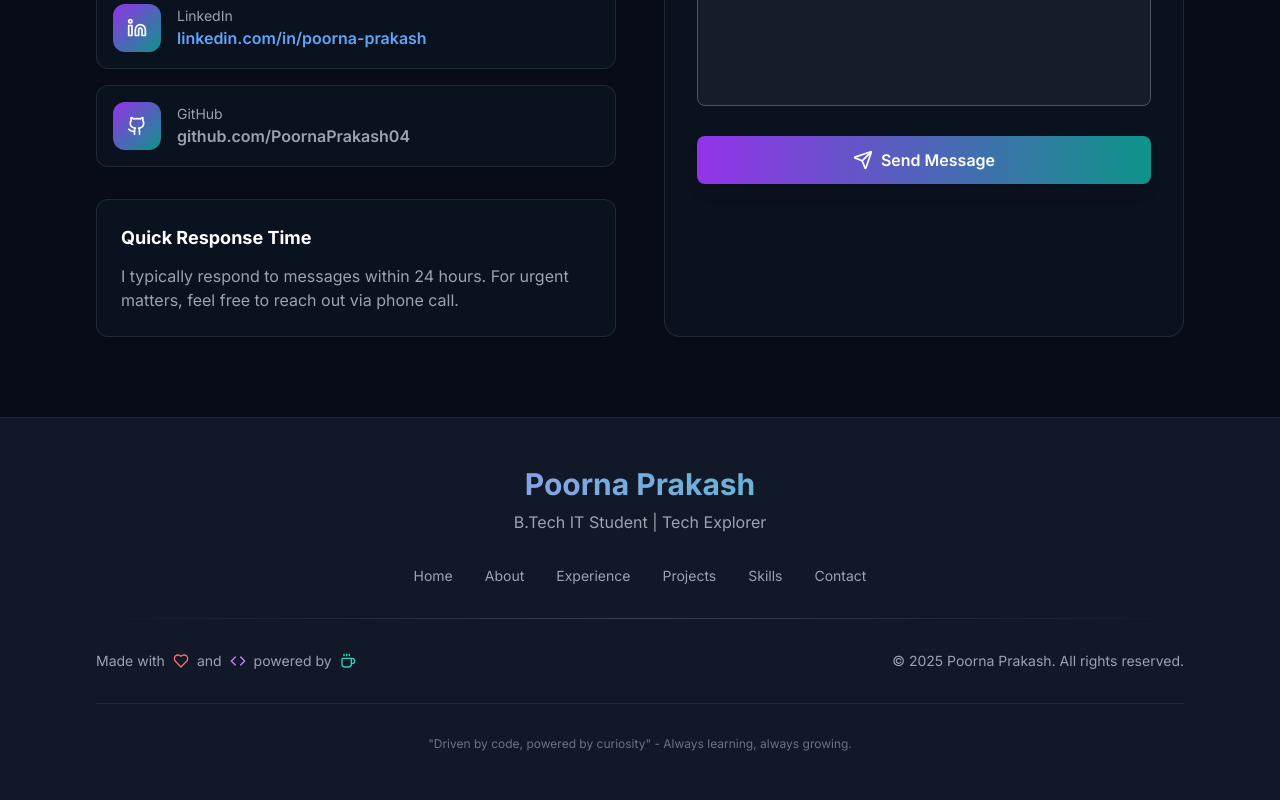
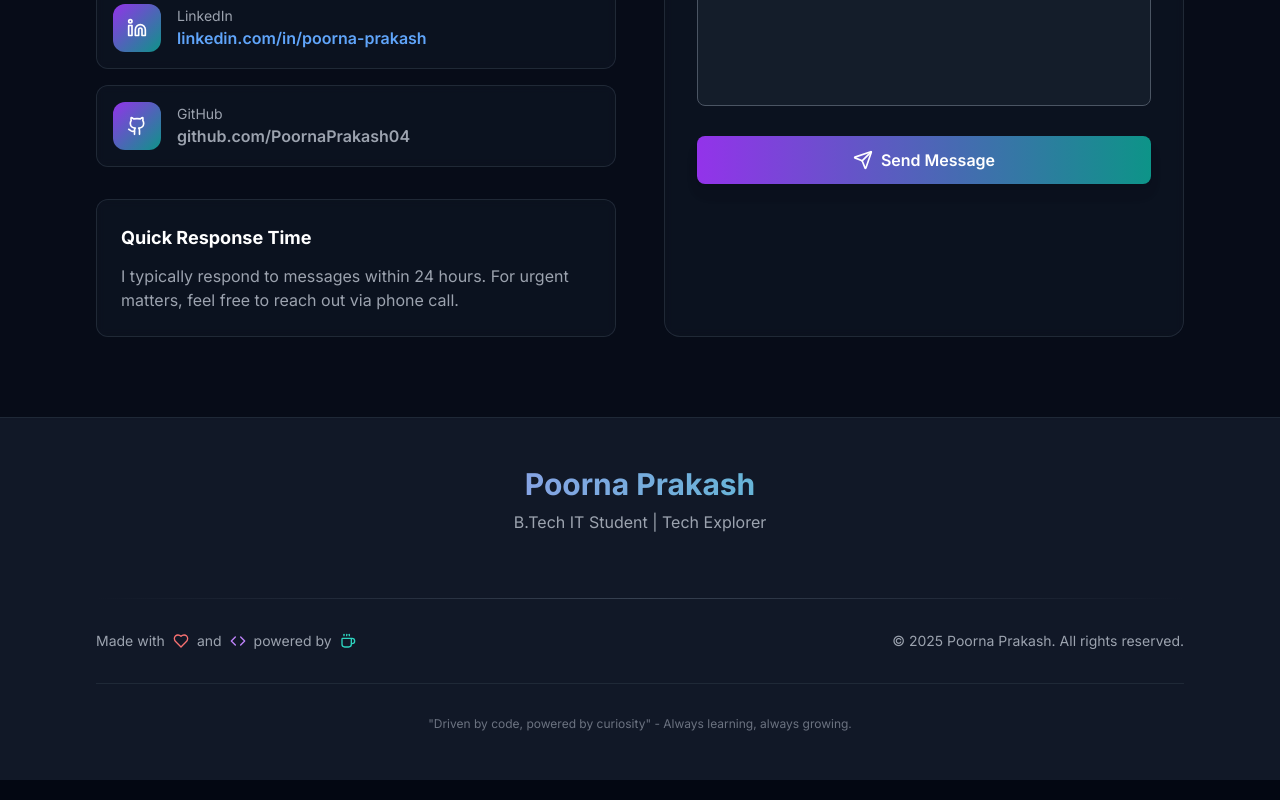
Before and after one commit to PoornaPrakash04/poorna-portfolio, a React (Vite) app: page / in a window 1280 px wide. Shown: the part 7144-7944 px from the top of the page. Built offline with nearby package versions, Linux system fonts and the light colour scheme.

Commit message:
Visual edit in Lovable
Edited UI in Lovable

```diff
--- a/src/components/Footer.tsx
+++ b/src/components/Footer.tsx
@@ -1,11 +1,7 @@
-
 import { Heart, Code, Coffee } from 'lucide-react';
-
 const Footer = () => {
   const currentYear = new Date().getFullYear();
-
-  return (
-    <footer className="bg-gray-900 py-12 border-t border-gray-800">
+  return <footer className="bg-gray-900 py-12 border-t border-gray-800">
       <div className="max-w-6xl mx-auto px-4 sm:px-6 lg:px-8">
         <div className="text-center">
           {/* Logo/Name */}
@@ -18,15 +14,7 @@ const Footer = () => {
 
           {/* Quick Links */}
           <div className="flex justify-center space-x-8 mb-8">
-            {['Home', 'About', 'Experience', 'Projects', 'Skills', 'Contact'].map((item) => (
-              <a
-                key={item}
-                href={`#${item.toLowerCase()}`}
-                className="text-gray-400 hover:text-purple-400 transition-colors duration-300 text-sm"
-              >
-                {item}
-              </a>
-            ))}
+            {['Home', 'About', 'Experience', 'Projects', 'Skills', 'Contact'].map(item => {})}
           </div>
 
           {/* Divider */}
@@ -56,8 +44,6 @@ const Footer = () => {
           </div>
         </div>
       </div>
-    </footer>
-  );
+    </footer>;
 };
-
 export default Footer;
```
